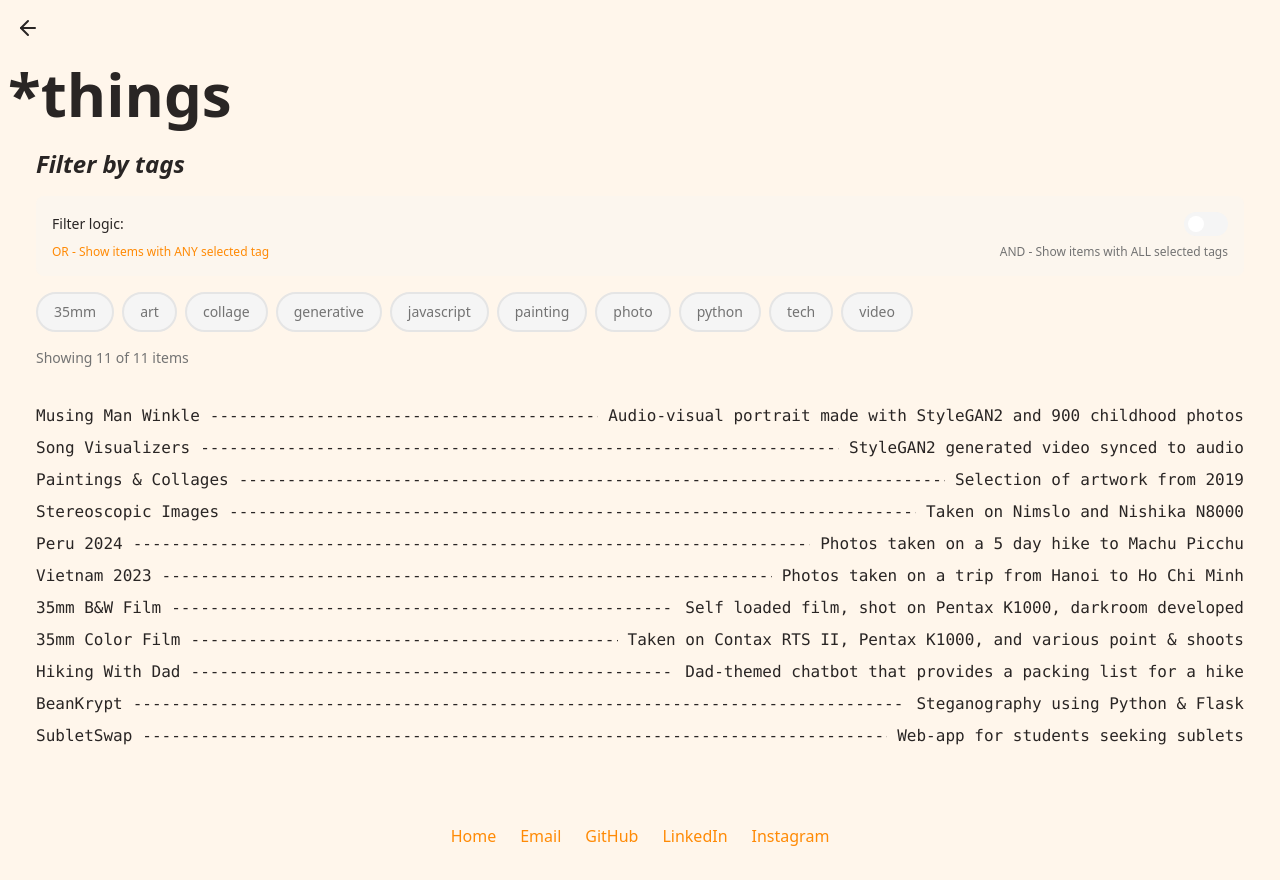
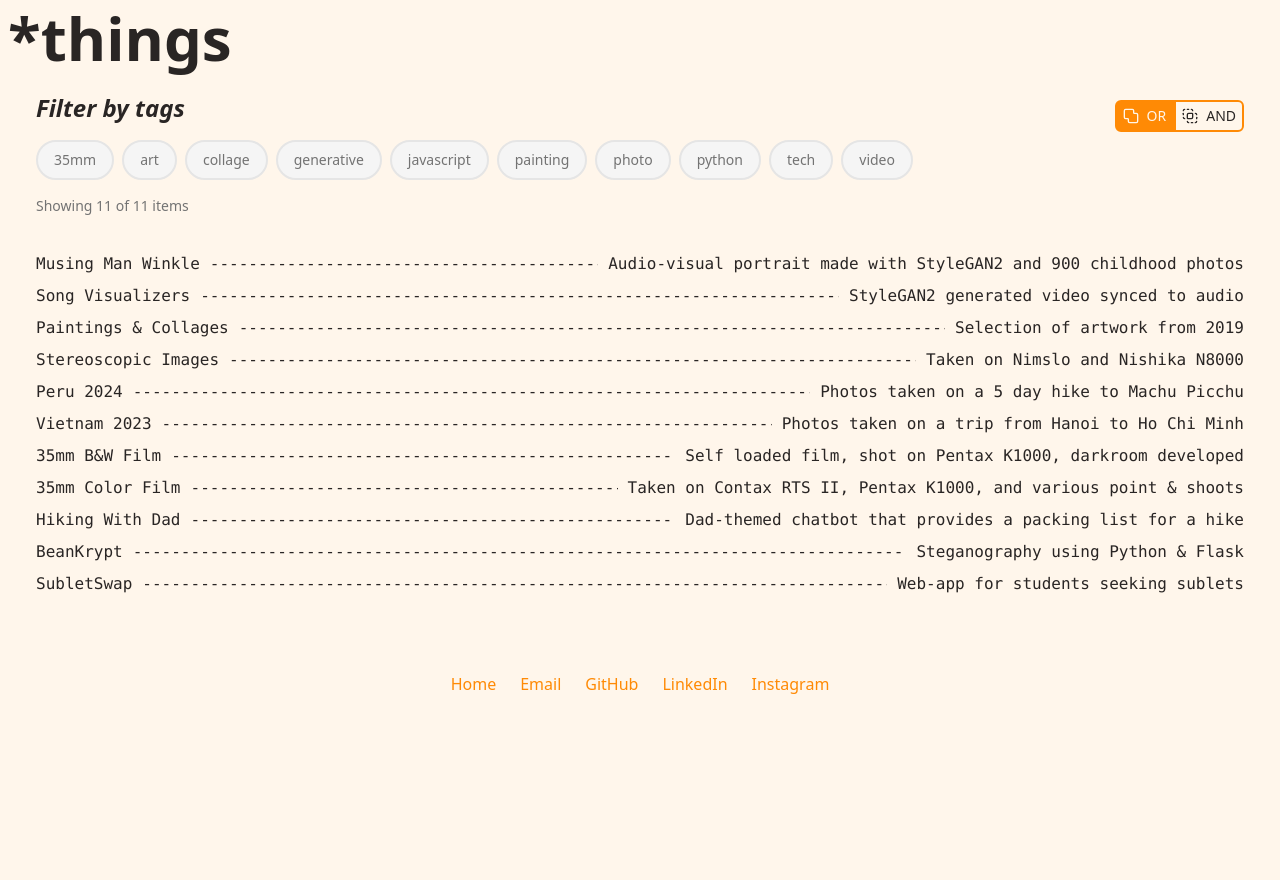
Before and after one commit to seb-fousse/sebfxyz, a Next.js app: page /things in a window 1280 px wide. After the commit the page ends 800 px from the top, so only its background shows below. Built offline with nearby package versions, Linux system fonts and the light colour scheme.

Commit message:
update lucide & toggle-group

```diff
--- a/package.json
+++ b/package.json
@@ -10,11 +10,13 @@
   },
   "dependencies": {
     "@radix-ui/react-slot": "^1.1.2",
+    "@radix-ui/react-toggle": "^1.1.10",
+    "@radix-ui/react-toggle-group": "^1.1.11",
     "class-variance-authority": "^0.7.1",
     "clsx": "^2.1.1",
     "embla-carousel-react": "^8.5.2",
     "gray-matter": "^4.0.3",
-    "lucide-react": "^0.485.0",
+    "lucide-react": "^0.544.0",
     "motion": "^12.0.6",
     "next": "^14.2.26",
     "next-themes": "^0.4.6",
--- /dev/null
+++ b/src/components/ui/toggle-group.tsx
@@ -0,0 +1,61 @@
+"use client"
+
+import * as React from "react"
+import * as ToggleGroupPrimitive from "@radix-ui/react-toggle-group"
+import { type VariantProps } from "class-variance-authority"
+
+import { cn } from "@/lib/utils"
+import { toggleVariants } from "@/components/ui/toggle"
+
+const ToggleGroupContext = React.createContext<
+  VariantProps<typeof toggleVariants>
+>({
+  size: "default",
+  variant: "default",
+})
+
+const ToggleGroup = React.forwardRef<
+  React.ElementRef<typeof ToggleGroupPrimitive.Root>,
+  React.ComponentPropsWithoutRef<typeof ToggleGroupPrimitive.Root> &
+    VariantProps<typeof toggleVariants>
+>(({ className, variant, size, children, ...props }, ref) => (
+  <ToggleGroupPrimitive.Root
+    ref={ref}
+    className={cn("flex items-center justify-center", className)}
+    {...props}
+  >
+    <ToggleGroupContext.Provider value={{ variant, size }}>
+      {children}
+    </ToggleGroupContext.Provider>
+  </ToggleGroupPrimitive.Root>
+))
+
+ToggleGroup.displayName = ToggleGroupPrimitive.Root.displayName
+
+const ToggleGroupItem = React.forwardRef<
+  React.ElementRef<typeof ToggleGroupPrimitive.Item>,
+  React.ComponentPropsWithoutRef<typeof ToggleGroupPrimitive.Item> &
+    VariantProps<typeof toggleVariants>
+>(({ className, children, variant, size, ...props }, ref) => {
+  const context = React.useContext(ToggleGroupContext)
+
+  return (
+    <ToggleGroupPrimitive.Item
+      ref={ref}
+      className={cn(
+        toggleVariants({
+          variant: context.variant || variant,
+          size: context.size || size,
+        }),
+        className
+      )}
+      {...props}
+    >
+      {children}
+    </ToggleGroupPrimitive.Item>
+  )
+})
+
+ToggleGroupItem.displayName = ToggleGroupPrimitive.Item.displayName
+
+export { ToggleGroup, ToggleGroupItem }
--- /dev/null
+++ b/src/components/ui/toggle.tsx
@@ -0,0 +1,43 @@
+import * as React from "react"
+import * as TogglePrimitive from "@radix-ui/react-toggle"
+import { cva, type VariantProps } from "class-variance-authority"
+
+import { cn } from "@/lib/utils"
+
+const toggleVariants = cva(
+  "inline-flex items-center justify-center gap-2 text-sm font-medium transition-colors border-2 border-primary text-foreground hover:border-primary hover:text-primary focus-visible:outline-none focus-visible:ring-1 focus-visible:ring-ring disabled:pointer-events-none disabled:opacity-50 data-[state=on]:border-primary data-[state=on]:bg-primary data-[state=on]:text-background [&_svg]:pointer-events-none [&_svg]:size-4 [&_svg]:shrink-0 first:rounded-l-md first:rounded-r-none last:rounded-r-md last:rounded-l-none only:rounded-md",
+  {
+    variants: {
+      variant: {
+        default: "bg-transparent",
+        outline:
+          "border-2 border-foreground bg-transparent text-foreground hover:border-primary hover:text-primary data-[state=on]:border-primary data-[state=on]:bg-primary data-[state=on]:text-background",
+      },
+      size: {
+        default: "h-9 px-2 min-w-9",
+        sm: "h-8 px-1.5 min-w-8",
+        lg: "h-10 px-2.5 min-w-10",
+      },
+    },
+    defaultVariants: {
+      variant: "default",
+      size: "default",
+    },
+  }
+)
+
+const Toggle = React.forwardRef<
+  React.ElementRef<typeof TogglePrimitive.Root>,
+  React.ComponentPropsWithoutRef<typeof TogglePrimitive.Root> &
+    VariantProps<typeof toggleVariants>
+>(({ className, variant, size, ...props }, ref) => (
+  <TogglePrimitive.Root
+    ref={ref}
+    className={cn(toggleVariants({ variant, size, className }))}
+    {...props}
+  />
+))
+
+Toggle.displayName = TogglePrimitive.Root.displayName
+
+export { Toggle, toggleVariants }
--- a/src/pages/things/index.tsx
+++ b/src/pages/things/index.tsx
@@ -6,9 +6,14 @@ import Section from "@/components/Basic/Section.component";
 import List from "@/components/List/List.component";
 import CustomHead from "@/components/CustomHead/CustomHead.component";
 import BackButton from "@/components/Buttons/BackButton";
+import { ToggleGroup, ToggleGroupItem } from "@/components/ui/toggle-group";
+import ThemeToggle from "@/components/ThemeToggle/ThemeToggle.component";
 
 // Constants
 import myThingItems from "@/constants/myThings.json";
+
+// Icons
+import { SquaresIntersect, SquaresUnite } from 'lucide-react';
 
 // Types
 interface ThingItem {
@@ -20,7 +25,7 @@ interface ThingItem {
 
 export default function Things() {
   const [selectedTags, setSelectedTags] = useState<string[]>([]);
-  const [useAndLogic, setUseAndLogic] = useState(false); // false = OR logic, true = AND logic
+  const [filterLogic, setFilterLogic] = useState<string>("or");
 
   // Get all unique tags from the items
   const allTags = useMemo(() => {
@@ -37,18 +42,18 @@ export default function Things() {
       return myThingItems;
     }
 
-    if (useAndLogic) {
-      // AND logic: item must have ALL selected tags
+    if (filterLogic === "and") {
+      // AND logic
       return myThingItems.filter((item: ThingItem) =>
         selectedTags.every(tag => item.tags.includes(tag))
       );
     } else {
-      // OR logic: item must have ANY of the selected tags
+      // OR logic
       return myThingItems.filter((item: ThingItem) =>
         selectedTags.some(tag => item.tags.includes(tag))
       );
     }
-  }, [selectedTags, useAndLogic]);
+  }, [selectedTags, filterLogic]);
 
   const toggleTag = (tag: string) => {
     setSelectedTags(prev =>
@@ -71,43 +76,30 @@ export default function Things() {
       />
 
       <div className="max-w-7xl m-auto">
-        {/* Back button */}
-        <div className="p-4">
-          <BackButton href="/" className="" />
-        </div>
+        {/* Fixed components */}
+        <BackButton className="fixed top-5 left-5 z-10" href={'/'} />
+        <ThemeToggle className="fixed top-5 right-5 z-10"/>
 
         {/* Main section */}
         <Section id="things" heading="*things" className="pb-2">
           <div className="px-9 pt-4 pb-8">
             {/* Filter section */}
             <div className="mb-8">
-              <h4 className="text-2xl font-bold italic pb-4">Filter by tags</h4>
-
-              {/* Logic toggle */}
-              <div className="mb-4 p-4 bg-muted/30 rounded-lg">
-                <div className="flex items-center justify-between mb-2">
-                  <span className="text-sm font-medium">Filter logic:</span>
-                  <button
-                    onClick={() => setUseAndLogic(!useAndLogic)}
-                    className={`relative inline-flex h-6 w-11 items-center rounded-full transition-colors ${
-                      useAndLogic ? 'bg-primary' : 'bg-muted'
-                    }`}
-                  >
-                    <span
-                      className={`inline-block h-4 w-4 transform rounded-full bg-white transition-transform ${
-                        useAndLogic ? 'translate-x-6' : 'translate-x-1'
-                      }`}
-                    />
-                  </button>
-                </div>
-                <div className="flex justify-between text-xs text-muted-foreground">
-                  <span className={!useAndLogic ? 'text-primary font-medium' : ''}>
-                    OR - Show items with ANY selected tag
-                  </span>
-                  <span className={useAndLogic ? 'text-primary font-medium' : ''}>
-                    AND - Show items with ALL selected tags
-                  </span>
-                </div>
+              <div className="flex items-center justify-between">
+                <h4 className="text-2xl font-bold italic pb-4">Filter by tags</h4>
+                <ToggleGroup
+                  type="single"
+                  size="sm"
+                  value={filterLogic}
+                  onValueChange={(value) => setFilterLogic(value || "or")}
+                >
+                  <ToggleGroupItem value="or" aria-label="Show items with OR selected tag" className="text-sm">
+                    <SquaresUnite className="h-4 w-4" /> OR
+                  </ToggleGroupItem>
+                  <ToggleGroupItem value="and" aria-label="Show items with AND selected tags">
+                    <SquaresIntersect className="h-4 w-4" /> AND
+                  </ToggleGroupItem>
+                </ToggleGroup>
               </div>
 
               {/* Filter pills */}
@@ -143,7 +135,7 @@ export default function Things() {
                 {selectedTags.length > 0 && (
                   <span>
                     {' '}matching {selectedTags.length} selected tag{selectedTags.length > 1 ? 's' : ''}
-                    {' '}({useAndLogic ? 'ALL' : 'ANY'} logic)
+                    {' '}({filterLogic.toUpperCase()} logic)
                   </span>
                 )}
               </div>
```
Also changed, not shown: 1 other file (tests, documents, lock files or other folders).
